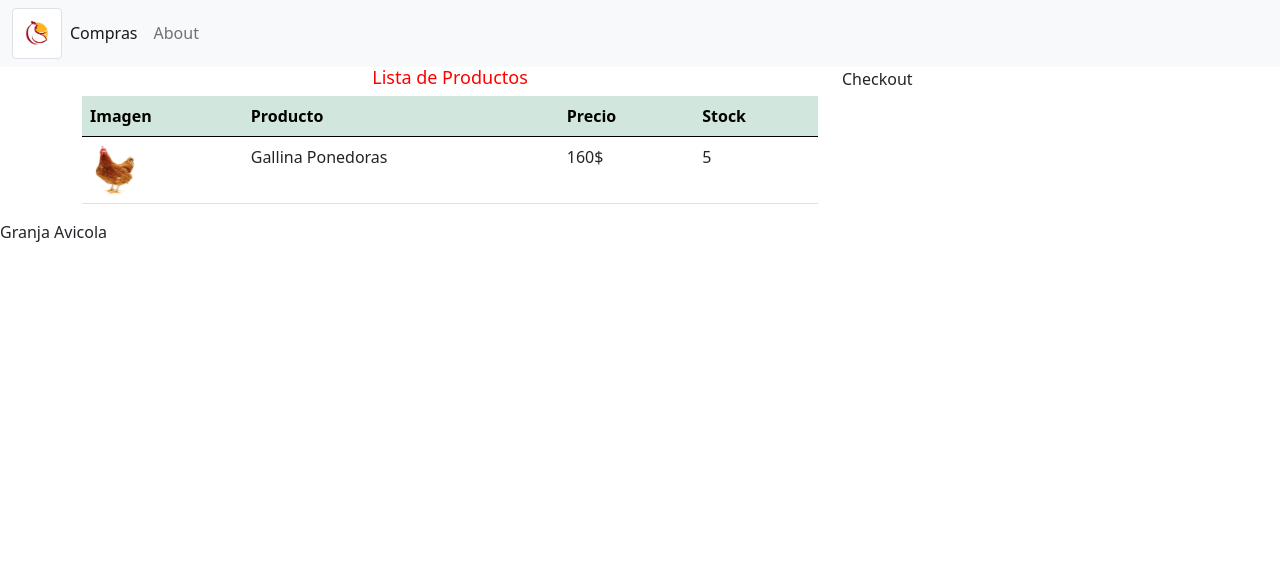
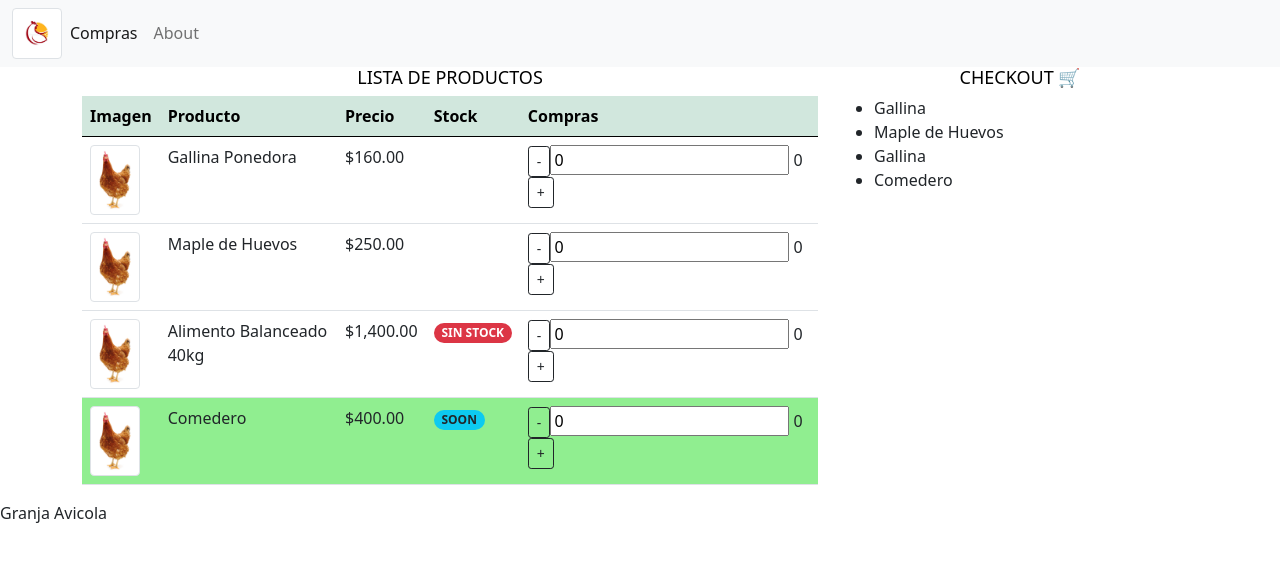
Before and after one commit to kevinghberg/TP-Angular, an Angular app: page / in a window 1280 px wide. Shown: the top 562 px of the page. Built offline with nearby package versions, Linux system fonts and the light colour scheme.

Commit message:
agregado interfaces , directivas y algo de bindings/eventos

```diff
--- a/src/app/app.component.html
+++ b/src/app/app.component.html
@@ -24,7 +24,11 @@
 
       </app-products-list>
     </div>
-    <div class="col-4">Checkout</div>
+    <div class="col-4">
+      <app-cart>
+
+      </app-cart>
+    </div>
   </div>
 </div>
 
--- a/src/app/app.component.ts
+++ b/src/app/app.component.ts
@@ -6,5 +6,5 @@ import { Component } from '@angular/core';
   styleUrls: ['./app.component.scss']
 })
 export class AppComponent {
-  title = 'Granja Avicola';
+  title: string = 'Granja Avicola';
 }
--- a/src/app/app.module.ts
+++ b/src/app/app.module.ts
@@ -5,6 +5,8 @@ import { AppRoutingModule } from './app-routing.module';
 import { AppComponent } from './app.component';
 import { ProductsListComponent } from './products-list/products-list.component';
 import { CartComponent } from './cart/cart.component';
+
+import { FormsModule } from '@angular/forms';
 
 @NgModule({
   declarations: [
@@ -14,7 +16,8 @@ import { CartComponent } from './cart/cart.component';
   ],
   imports: [
     BrowserModule,
-    AppRoutingModule
+    AppRoutingModule,
+    FormsModule
   ],
   providers: [],
   bootstrap: [AppComponent]
--- a/src/app/cart/cart.component.html
+++ b/src/app/cart/cart.component.html
@@ -1 +1,8 @@
-<p>cart works!</p>
+<h1>Checkout 🛒</h1>
+
+<ul>
+    <li>Gallina</li>
+    <li>Maple de Huevos</li>
+    <li>Gallina</li>
+    <li>Comedero</li>
+</ul>
--- a/src/app/cart/cart.component.scss
+++ b/src/app/cart/cart.component.scss
@@ -0,0 +1,6 @@
+h1{
+    color: black;
+    text-transform: uppercase;
+    font-size: large;
+    text-align: center;
+}
--- /dev/null
+++ b/src/app/products-list/Product.ts
@@ -0,0 +1,10 @@
+export interface Product {
+
+    image: string;
+    name: string;
+    price: number;
+    stock: number;
+    soon: boolean;
+    quantity:number;
+
+}
--- a/src/app/products-list/products-list.component.html
+++ b/src/app/products-list/products-list.component.html
@@ -6,14 +6,26 @@
             <th>Producto</th>
             <th>Precio</th>
             <th>Stock</th>
+            <th>Compras</th>
         </tr>
     </thead>
     <tbody>
-        <tr>
-            <td><img [src]="products.image" [alt]="products.producto" width="50" height="50 "></td>
-            <td>{{products.producto}}</td>
-            <td>{{products.precio}}</td>
-            <td>{{products.stock}}</td>
+        <tr *ngFor="let product of products" [ngClass]="{'soon': product.soon==true}">
+            <td><img class="img-thumbnail" [src]="product.image" [alt]="product.name" width="50" height="50 "></td>
+            <td>{{product.name}}</td>
+            <td>{{product.price | currency}}</td>
+            <td>
+                <span class="badge rounded-pill bg-danger" *ngIf="product.stock==0"> SIN STOCK</span>
+                <span class="badge rounded-pill bg-info text-dark" *ngIf="product.soon==true"> SOON </span>
+            </td>
+            <td><button class="btn btn-outline-dark btn-sm" (click)="downQuantity(product)">-</button>
+                <input
+                 type="text"
+                 [(ngModel)]="product.quantity"
+                 (keyup)="onChangeQuantity($event,product)">
+                {{product.quantity}}
+                <button class="btn btn-outline-dark btn-sm" (click)="upQuantity(product)">+</button>
+            </td>
         </tr>
     </tbody>
 </table>
--- a/src/app/products-list/products-list.component.scss
+++ b/src/app/products-list/products-list.component.scss
@@ -1,5 +1,10 @@
 h1{
-    color: red;
+    color: black;
+    text-transform: uppercase;
     font-size: large;
     text-align: center;
 }
+
+.soon{
+ background-color:lightgreen;
+}
--- a/src/app/products-list/products-list.component.ts
+++ b/src/app/products-list/products-list.component.ts
@@ -1,4 +1,5 @@
 import { Component, OnInit } from '@angular/core';
+import { Product } from './Product';
 
 @Component({
   selector: 'app-products-list',
@@ -7,16 +8,65 @@ import { Component, OnInit } from '@angular/core';
 })
 export class ProductsListComponent implements OnInit {
 
-  products = {
-    producto:"Gallina Ponedoras",
-    precio:"160$",
-    stock:5,
-    image: "assets/img/gallina.jpg"
-  }
-
+  products: Product[] = [
+    {
+      image: "assets/img/gallina.jpg",
+      name: "Gallina Ponedora",
+      price: 160,
+      stock: 50,
+      soon: false,
+      quantity: 0,
+    },
+    {
+      image: "assets/img/gallina.jpg",
+      name: "Maple de Huevos",
+      price: 250,
+      stock: 15,
+      soon: false,
+      quantity: 0,
+    },
+    {
+      image: "assets/img/gallina.jpg",
+      name: "Alimento Balanceado 40kg",
+      price: 1400,
+      stock: 0,
+      soon: false,
+      quantity: 0,
+    },
+    {
+      image: "assets/img/gallina.jpg",
+      name: "Comedero",
+      price: 400,
+      stock: 5,
+      soon: true,
+      quantity: 0,
+    }
+  ]
   constructor() { }
 
   ngOnInit(): void {
   }
 
+  downQuantity(products: Product): void {
+
+    if(products.quantity >0)
+
+    products.quantity--;
+
+  }
+
+  upQuantity(products: Product): void {
+
+    if(products.quantity < products.stock && products.soon!=true)
+
+    products.quantity++;
+
+  }
+
+  onChangeQuantity(event , products: Product):void{
+
+    console.log(event.target);
+
+  }
+
 }
```
Also changed, not shown: 1 other file (tests, documents, lock files or other folders).
